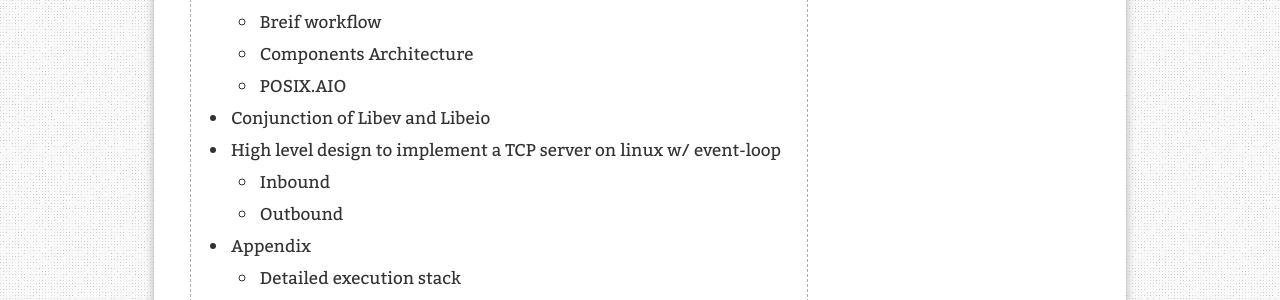
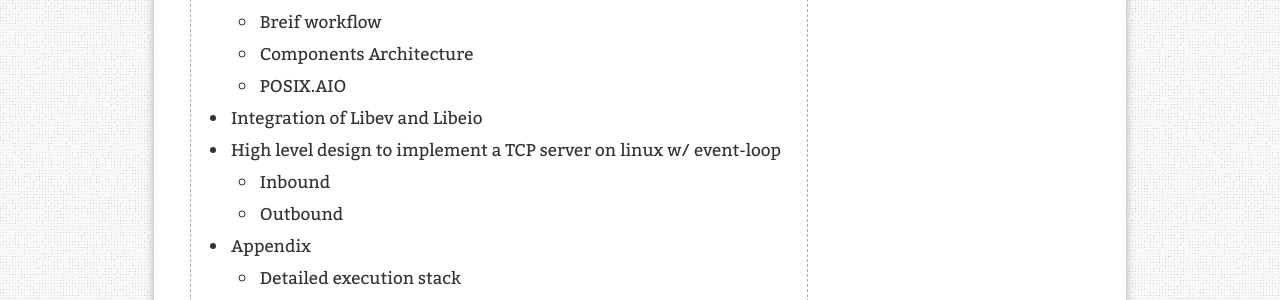
Before and after one commit to leezhenghui/leezhenghui.github.io, a Jekyll site: the page built from _posts/2018-12-01-io-strategy-intro-to-libev-libeio.md, in a window 1280 px wide and 900 px high, scrolled down 638 px. Shown: the part 154-454 px from the top of the window. Built offline with Jekyll 4.4.1, drawn with Linux system fonts in a browser that asks for light colours; comment, search, counter and statistics services are not loaded; some of the changed text lies outside the part shown.

Commit message:
auto udpate by doc builder

```diff
--- a/_posts/2018-12-01-io-strategy-intro-to-libev-libeio.md
+++ b/_posts/2018-12-01-io-strategy-intro-to-libev-libeio.md
@@ -165,7 +165,7 @@
 
 POSIX.AIO still support signal notficaiton, but that also have some problem, please refer to [link](http://davmac.org/davpage/linux/async-io.html) for more details about this topic.
 
-## Conjunction of Libev and Libeio
+## Integration of Libev and Libeio
 
 <img src="{{ site.url }}/assets/materials/inside-libev-libeio/inside-nodejs-conjuction-libev-libeio.png" alt="multiple-stakholders">
 
```
Also changed, not shown: assets/materials/inside-libev-libeio/inside-nodejs-conjuction-libev-libeio.png.
